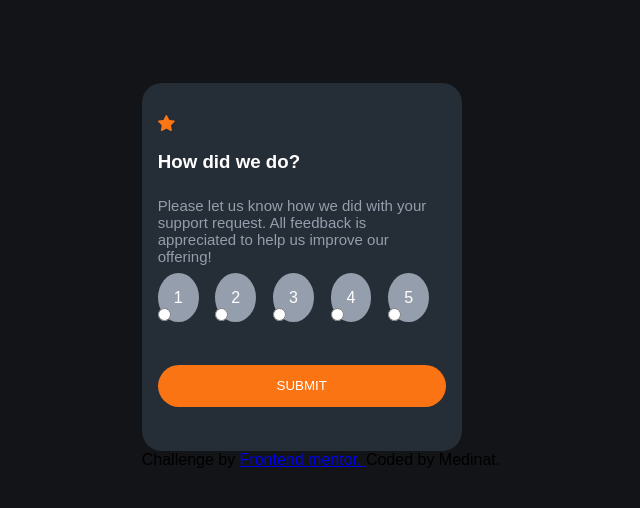
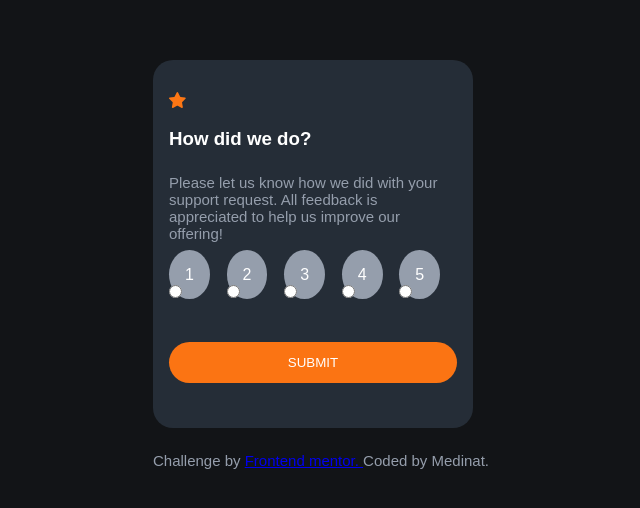
Before and after one commit to MedinatOshinowo/Rating-Page, a plain HTML site: page index.html in a window 1280 px wide. Shown: the part 124-632 px from the top of the page, without its empty margins (319-959 px from the left). Drawn offline with Linux system fonts and the light colour scheme; a web font is replaced by a local one.

Commit message:
added class name to footer

```diff
--- a/index.html
+++ b/index.html
@@ -54,7 +54,7 @@
         </p>
       </div>
 
-      <p>
+      <p class="question-p">
         Challenge by
         <a href="https://www.frontendmentor.io" target="_blank">
           Frontend mentor.
```
